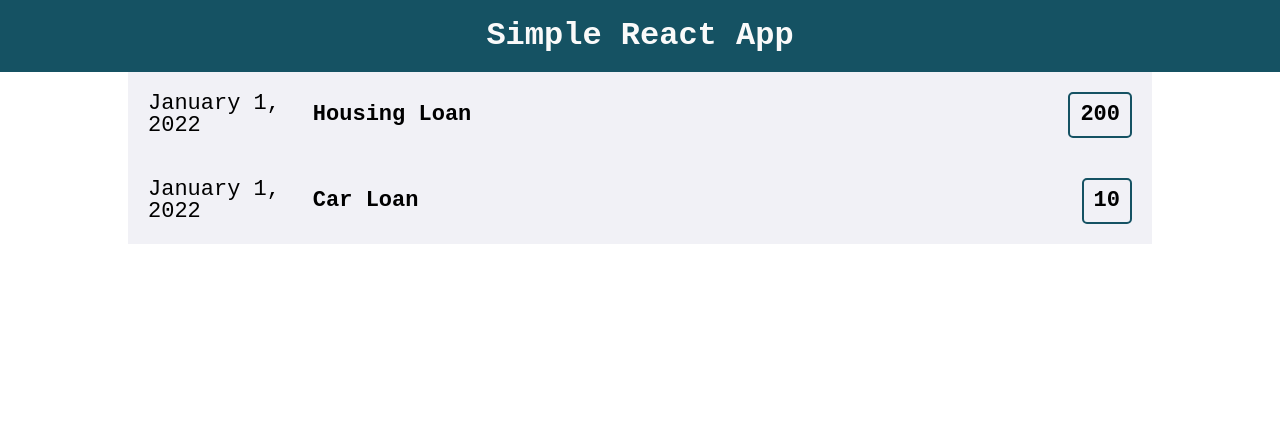
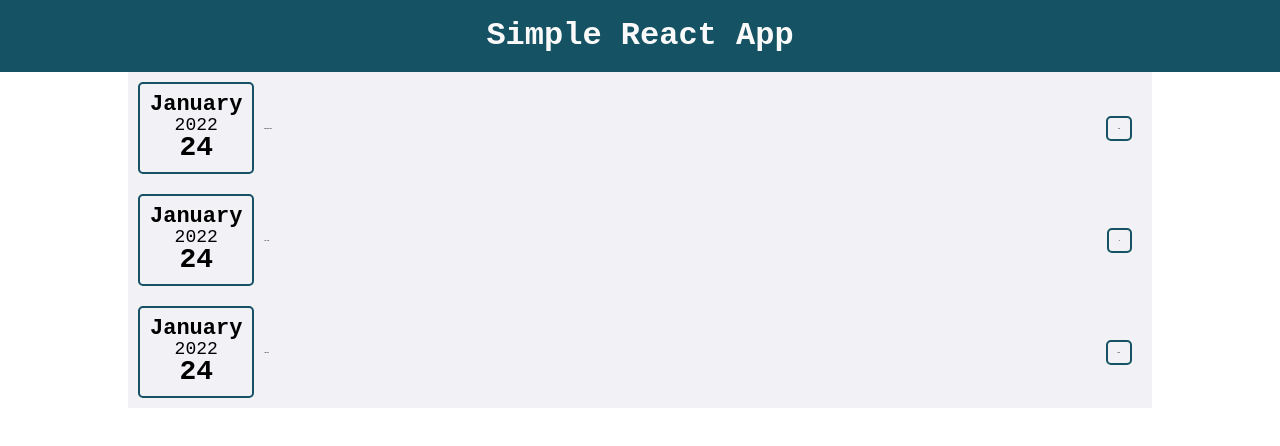
Before and after one commit to joshjoshuap/Learn-React, a React (Create React App) app in the folder simple-react/: page / in a window 1280 px wide. Shown: the top 446 px of the page. Built offline with nearby package versions, Linux system fonts and the light colour scheme.

Commit message:
split into multiple components

```diff
--- a/simple-react/src/App.js
+++ b/simple-react/src/App.js
@@ -1,43 +1,19 @@
 import React from "react";
 import Heading from "./components/Heading";
+import Expenses from "./components/Expenses";
 import ExpenseItem from "./components/ExpenseItem";
 
 function App() {
-  let expenses = [
-    {
-      id: 1,
-      title: "Housing Loan",
-      amount: 200,
-      date: "January 1, 2022",
-    },
-    {
-      id: 2,
-      title: "Car Loan",
-      amount: 10,
-      date: "January 1, 2022",
-    },
-    {
-      id: 3,
-      title: "Tution",
-      amount: 1000,
-      date: "January 1, 2022",
-    },
-  ];
-
   return (
     <div>
       <Heading />
-      <ExpenseItem
-        title={expenses[0].title}
-        amount={expenses[0].amount}
-        date={expenses[0].date}
-      />
-
-      <ExpenseItem
-        title={expenses[1].title}
-        amount={expenses[1].amount}
-        date={expenses[1].date}
-      />
+      {Expenses.map((expense) => (
+        <ExpenseItem
+          title={expense.title}
+          amount={expense.amount}
+          date={expense.date}
+        />
+      ))}
     </div>
   );
 }
--- /dev/null
+++ b/simple-react/src/components/ExpenseDate.jsx
@@ -0,0 +1,18 @@
+import "./index.css";
+
+function ExpenseDate(props) {
+  // Getting user Date
+  const month = props.date.toLocaleString("en-US", { month: "long" });
+  const day = props.date.toLocaleString("en-US", { day: "2-digit" });
+  const year = props.date.getFullYear();
+
+  return (
+    <div className="expense-date">
+      <div className="expense-date_month">{month}</div>
+      <div className="expense-date_year">{year}</div>
+      <div className="expense-date_day">{day}</div>
+    </div>
+  );
+}
+
+export default ExpenseDate;
--- a/simple-react/src/components/ExpenseItem.jsx
+++ b/simple-react/src/components/ExpenseItem.jsx
@@ -1,29 +1,10 @@
+import ExpenseDate from "./ExpenseDate";
+
 function ExpenseItem(props) {
-  // const month = [
-  //   "January",
-  //   "February",
-  //   "March",
-  //   "April",
-  //   "May",
-  //   "June",
-  //   "July",
-  //   "August",
-  //   "September",
-  //   "October",
-  //   "November",
-  //   "December",
-  // ];
-
-  /* Getting User Date */
-  // const expenseDate = `
-  // ${month[props.date.getMonth()]}
-  // ${props.date.getDate()},
-  // ${props.date.getFullYear()}`;
-
   return (
     <div className="container">
       <div className="expense-item">
-        <div className="expense-item_date">{props.date}</div>
+        <ExpenseDate date={props.date} />
         <div className="expense-item_description">
           <div>{props.title}</div>
           <div className="expense-item_amount">{props.amount}</div>
--- /dev/null
+++ b/simple-react/src/components/Expenses.js
@@ -0,0 +1,22 @@
+  let Expenses = [
+    {
+      id: 1,
+      title: "Housing Loan",
+      amount: 200,
+      date: new Date(),
+    },
+    {
+      id: 2,
+      title: "Car Loan",
+      amount: 10,
+      date: new Date(),
+    },
+    {
+      id: 3,
+      title: "Tuition",
+      amount: 1000,
+      date: new Date(),
+    },
+  ];
+
+  export default Expenses;
--- /dev/null
+++ b/simple-react/src/components/Expenses.jsx
@@ -0,0 +1,22 @@
+  let expenses = [
+    {
+      id: 1,
+      title: "Housing Loan",
+      amount: 200,
+      date: new Date(),
+    },
+    {
+      id: 2,
+      title: "Car Loan",
+      amount: 10,
+      date: new Date(),
+    },
+    {
+      id: 3,
+      title: "Tuition",
+      amount: 1000,
+      date: new Date(),
+    },
+  ];
+
+  export default expenses;
--- a/simple-react/src/components/index.css
+++ b/simple-react/src/components/index.css
@@ -22,7 +22,7 @@ table {
 
 .header {
   background-color: #155263;
-  color: #FAFAFA;
+  color: #fafafa;
   padding: 20px;
   text-align: center;
 }
@@ -35,12 +35,12 @@ table {
 .expense-item {
   display: flex;
   align-items: center;
-  background-color: #F1F1F6;
+  background-color: #f1f1f6;
   color: black;
   width: auto;
-  padding: 20px;
+  padding: 10px;
   margin: 0 auto;
-  font-size: 22px;
+  font-size: 1px;
 }
 
 .expense-item_description {
@@ -48,6 +48,7 @@ table {
   justify-content: space-between;
   align-items: center;
   width: 100%;
+  padding: 0 10px;
   font-weight: 800;
 }
 
@@ -56,3 +57,25 @@ table {
   border-radius: 5px;
   padding: 10px;
 }
+.expense-date {
+  display: flex;
+  flex-direction: column;
+  text-align: center;
+  padding: 10px;
+  border: 2px solid #155263;
+  border-radius: 5px;
+}
+
+.expense-date_month {
+  font-size: 22px;
+  font-weight: 700;
+}
+
+.expense-date_year {
+  font-size: 18px;
+}
+
+.expense-date_day {
+  font-size: 28px;
+  font-weight: 700;
+}
```
